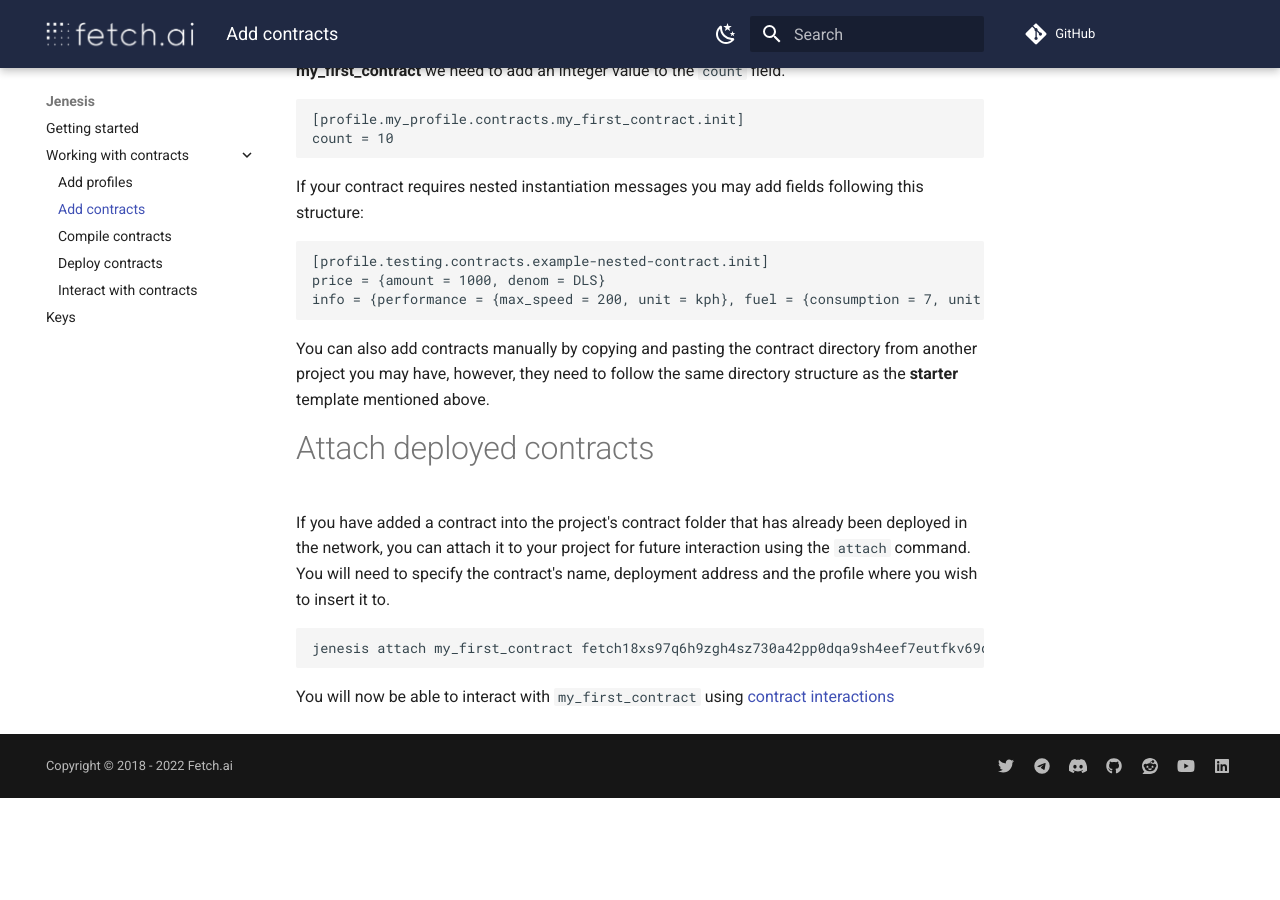
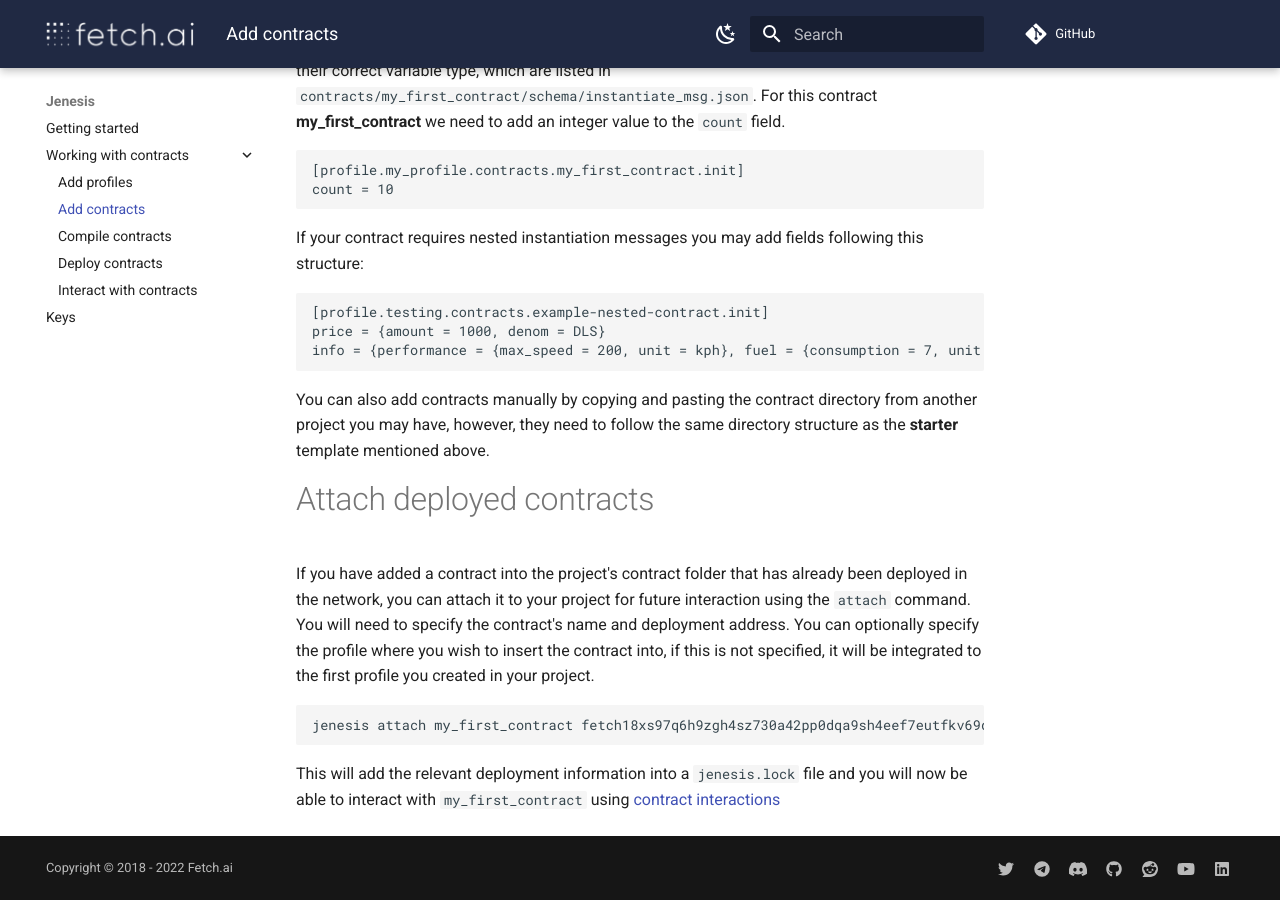
Before and after one commit to fetchai/jenesis, an MkDocs documentation site: the page built from docs/add-contracts.md, in a window 1280 px wide and 900 px high, scrolled down 949 px. Built offline with MkDocs 1.6.1 and Material for MkDocs 9.7.7, drawn with Linux system fonts in a browser that asks for light colours; comment, search, counter and statistics services are not loaded; before the commit the page ends 1747 px from its top, so only the background shows below that; some of the changed text lies outside the part shown.

Commit message:
docs: minor changes

````diff
--- a/docs/add-contracts.md
+++ b/docs/add-contracts.md
@@ -5,13 +5,13 @@
 jenesis add contract <TEMPLATE> <NAME> [--profile <PROFILE>]
 ```
 
-An example of how to add the template **starter** with the name `my_first_contract` is given below:
+An example of how to add the template **starter** with the name `my_first_contract` to the profile `my_profile` is given below:
 
 ```
-jenesis add contract starter my_first_contract [--profile my_profile]
+jenesis add contract starter my_first_contract --profile my_profile
 ```
 
-This ```add contract``` command will add a contract template to your jenesis project inside `contracts/my_first_contract/` folder. It will also update the `jenesis.toml` configuration file with the contract information under the selected profile, if no profile is selected it will be set by default to the first profile you created using the ```new``` command:
+If the profile is not specified as an optional argument, the contract will be automatically integrated into the first profile created when ```new``` or ```init``` command were used. This ```add contract``` command will add a contract template to your jenesis project inside `contracts/my_first_contract/` folder. It will also update the `jenesis.toml` configuration file with the contract information under the selected profile, if no profile is selected it will be set by default to the first profile you created using the ```new``` command:
 
 ```
 [profile.my_profile.contracts.my_first_contract]
@@ -43,10 +43,10 @@
 
 # Attach deployed contracts
 
-If you have added a contract into the project's contract folder that has already been deployed in the network, you can attach it to your project for future interaction using the ```attach``` command. You will need to specify the contract's name, deployment address and the profile where you wish to insert it to.
+If you have added a contract into the project's contract folder that has already been deployed in the network, you can attach it to your project for future interaction using the ```attach``` command. You will need to specify the contract's name and deployment address. You can optionally specify the profile where you wish to insert the contract into, if this is not specified, it will be integrated to the first profile you created in your project.
 
 ```
-jenesis attach my_first_contract fetch18xs97q6h9zgh4sz730a42pp0dqa9sh4eef7eutfkv69q3v2y3x8s72pkua [--profile my_profile]
+jenesis attach my_first_contract fetch18xs97q6h9zgh4sz730a42pp0dqa9sh4eef7eutfkv69q3v2y3x8s72pkua
 ```
 
-You will now be able to interact with `my_first_contract` using [contract interactions](use-contracts.md)
+This will add the relevant deployment information into a `jenesis.lock` file and you will now be able to interact with `my_first_contract` using [contract interactions](use-contracts.md)
````
Also changed, not shown: docs/add-profile.md (+2 -4 lines), docs/deploy-contracts.md (+3 -3 lines), docs/index.md (+3 -2 lines).
